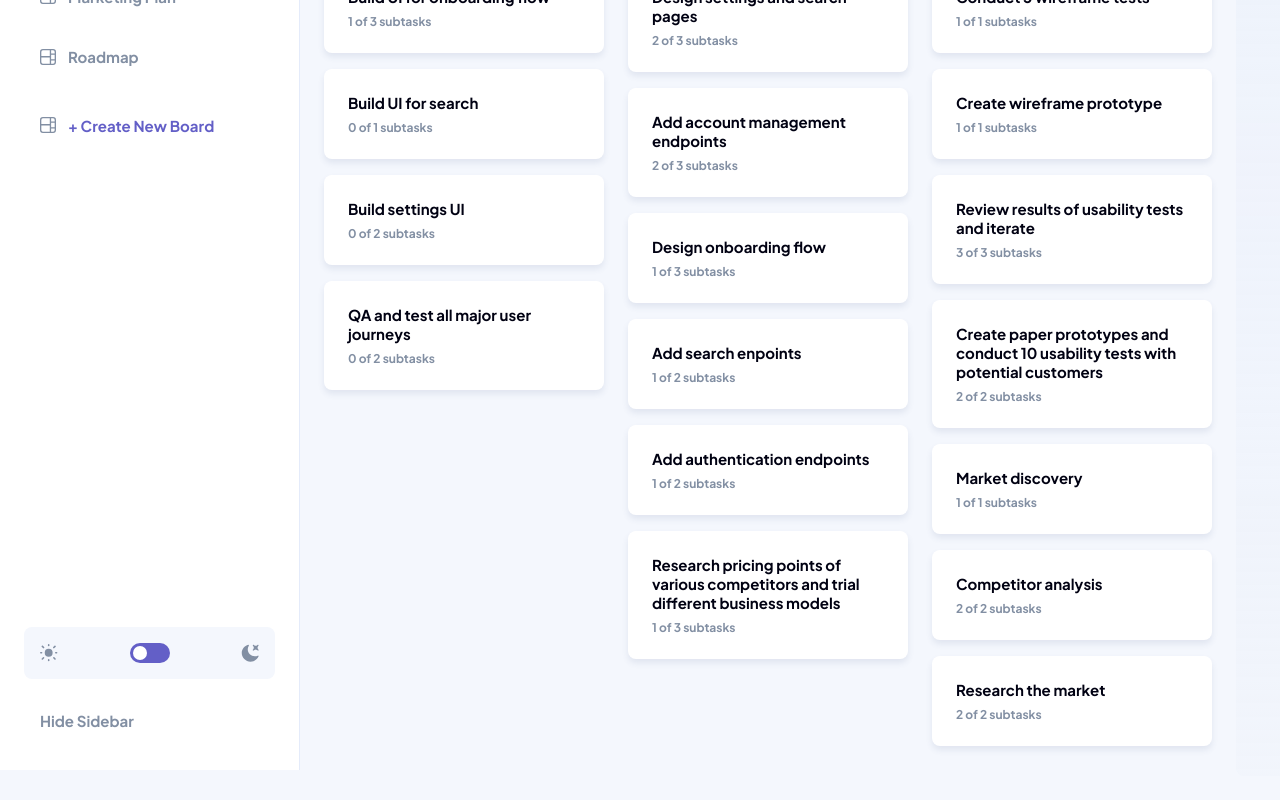
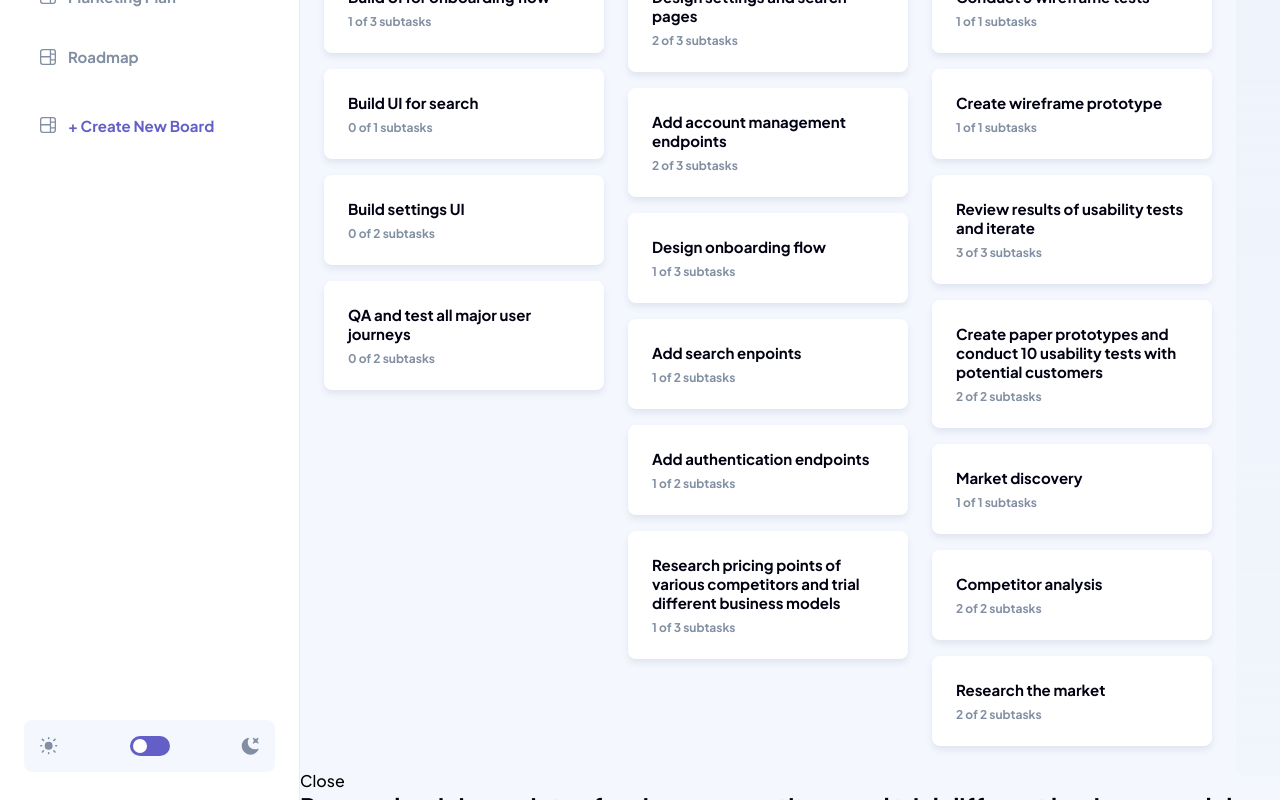
Before and after one commit to varisDogukan/kanban-task-management, a React (Vite) app: page / in a window 1280 px wide. Both pictures are taken after a click on the button 768 px from the left and 805 px from the top of the page. Shown: the part 210-1010 px from the top of the page. Built offline with nearby package versions, Linux system fonts and the light colour scheme.

Commit message:
feat: add minimal task details dialog shell

```diff
--- a/src/app/App.tsx
+++ b/src/app/App.tsx
@@ -1,6 +1,12 @@
+import { useShallow } from "zustand/react/shallow";
 import AppLayout from "@app/AppLayout";
-import { BoardHeader, BoardPage } from "@features/boards/components";
+import {
+  BoardHeader,
+  BoardPage,
+  TaskDetailsDialog,
+} from "@features/boards/components";
 import { useBoardStore } from "@features/boards/store/boardStore";
+import { useUiStore } from "@features/ui/store/uiStore";
 
 export default function App() {
   const selectedBoard = useBoardStore((state) => {
@@ -8,6 +14,18 @@ export default function App() {
       state.boards.find((board) => board.id === state.selectedBoardId) ?? null
     );
   });
+
+  const { closeTaskDetails, selectedTaskId } = useUiStore(
+    useShallow((state) => ({
+      selectedTaskId: state.selectedTaskId,
+      closeTaskDetails: state.closeTaskDetails,
+    })),
+  );
+
+  const selectedTask =
+    selectedBoard?.columns
+      .flatMap((column) => column.tasks)
+      .find((task) => task.id === selectedTaskId) ?? null;
 
   return (
     <AppLayout>
@@ -22,6 +40,10 @@ export default function App() {
       ) : (
         <p>Selected board not found.</p>
       )}
+
+      {selectedTask ? (
+        <TaskDetailsDialog task={selectedTask} onClose={closeTaskDetails} />
+      ) : null}
     </AppLayout>
   );
 }
--- /dev/null
+++ b/src/features/boards/components/TaskDetailsDialog.tsx
@@ -0,0 +1,26 @@
+import type { Task } from "../types/board.types";
+
+type TaskDetailsDialogProps = {
+  task: Task;
+  onClose: () => void;
+};
+
+/**
+ * Renders a minimal task details dialog shell for the selected task.
+ */
+export default function TaskDetailDialog({
+  task,
+  onClose,
+}: TaskDetailsDialogProps) {
+  return (
+    <div role='dialog'>
+      <button type='button' onClick={onClose}>
+        Close
+      </button>
+
+      <h2 id={`task-dialog-${task.id}`}>{task.title}</h2>
+
+      {task.description ? <p>{task.description}</p> : null}
+    </div>
+  );
+}
--- a/src/features/boards/components/index.ts
+++ b/src/features/boards/components/index.ts
@@ -4,3 +4,4 @@ export { default as BoardHeader } from "./BoardHeader";
 export { default as BoardPage } from "./BoardPage";
 export { default as TaskCard } from "./TaskCard";
 export { default as NewColumnLane } from "./NewColumnLane";
+export { default as TaskDetailsDialog } from "./TaskDetailsDialog";
```
